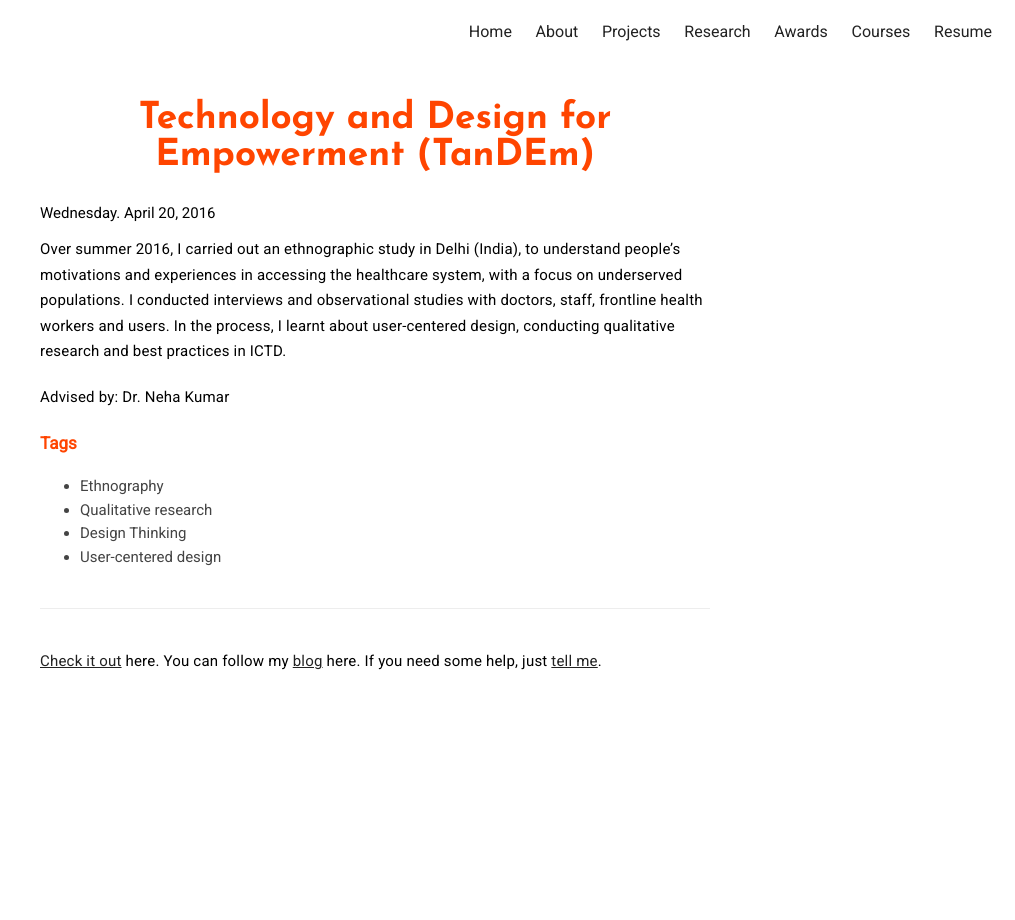
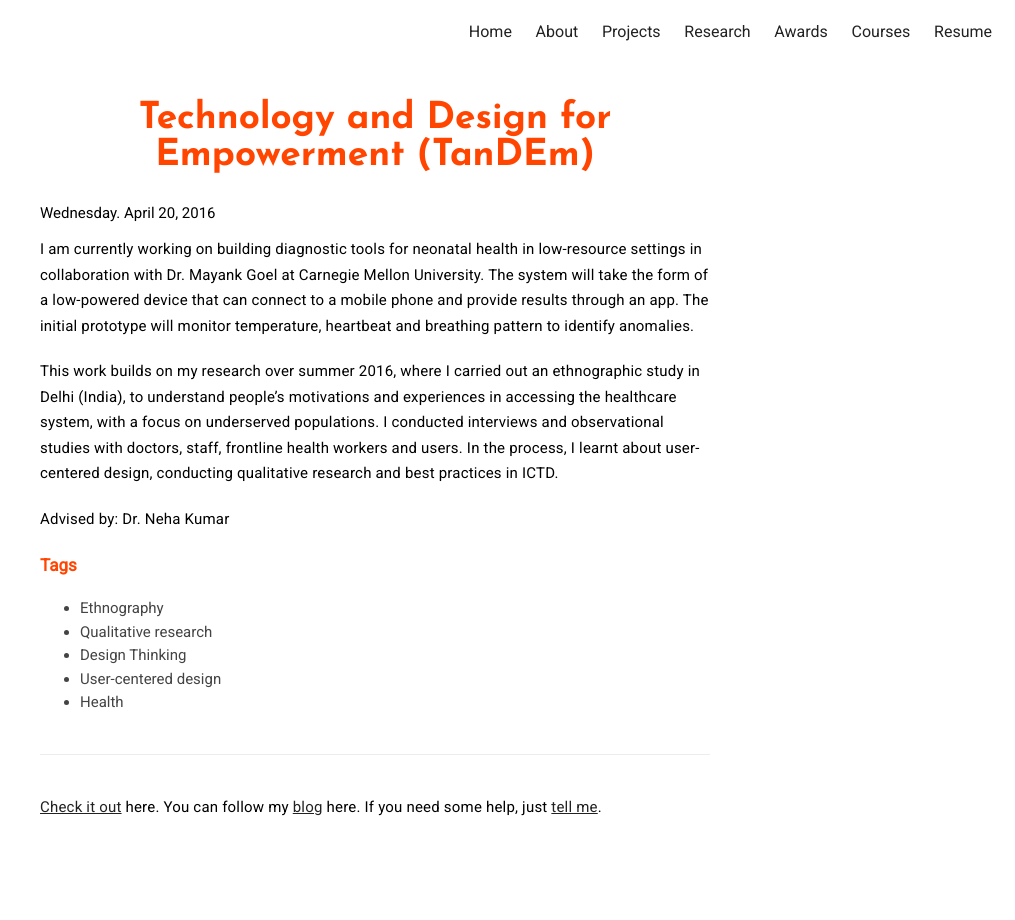
Before and after one commit to azraismail/azraismail.github.io, a Jekyll site: the page built from _posts/2016-10-11-Kumar.markdown, in a window 1280 px wide. Shown: the whole page, without its empty margins (265-1280 px from the left). Built offline with Jekyll 4.4.1, drawn with Linux system fonts in a browser that asks for light colours.

Commit message:
Create 2016-10-11-Kumar.markdown

```diff
--- a/_posts/2016-10-11-Kumar.markdown
+++ b/_posts/2016-10-11-Kumar.markdown
@@ -15,7 +15,9 @@ author: azra-ismail
 externalLink: false
 
 ---
-Over summer 2016, I carried out an ethnographic study in Delhi (India), to understand people's motivations and experiences in accessing the healthcare system, with a focus on underserved populations. I conducted interviews and observational studies with doctors, staff, frontline health workers and users. In the process, I learnt about user-centered design, conducting qualitative research and best practices in ICTD.
+I am currently working on building diagnostic tools for neonatal health in low-resource settings in collaboration with Dr. Mayank Goel at Carnegie Mellon University. The system will take the form of a low-powered device that can connect to a mobile phone and provide results through an app. The initial prototype will monitor temperature, heartbeat and breathing pattern to identify anomalies.
+
+This work builds on my research over summer 2016, where I carried out an ethnographic study in Delhi (India), to understand people's motivations and experiences in accessing the healthcare system, with a focus on underserved populations. I conducted interviews and observational studies with doctors, staff, frontline health workers and users. In the process, I learnt about user-centered design, conducting qualitative research and best practices in ICTD.
 
 Advised by: Dr. Neha Kumar
 
@@ -24,6 +26,7 @@ Advised by: Dr. Neha Kumar
 - Qualitative research
 - Design Thinking
 - User-centered design
+- Health
 
 ---
 
```
